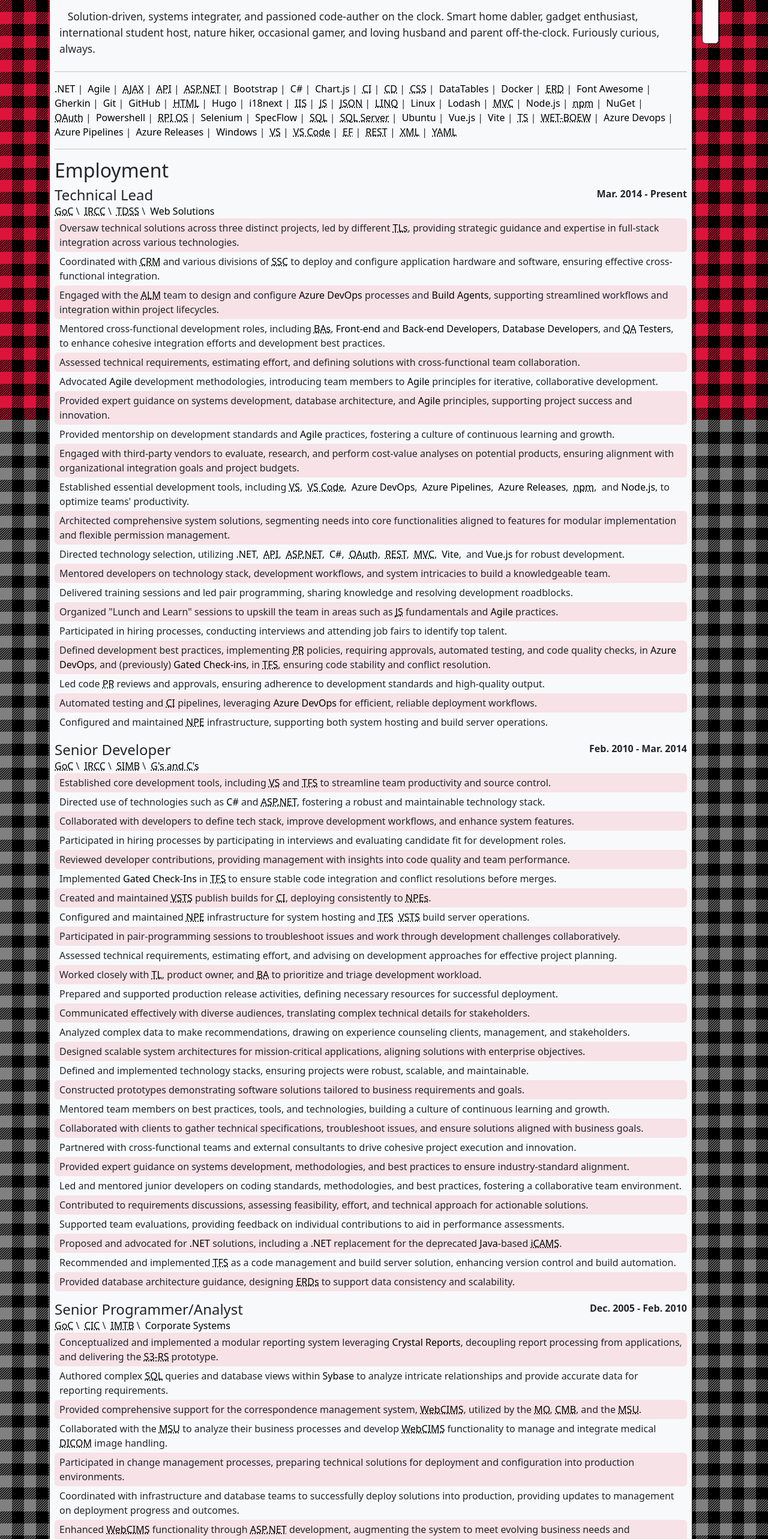
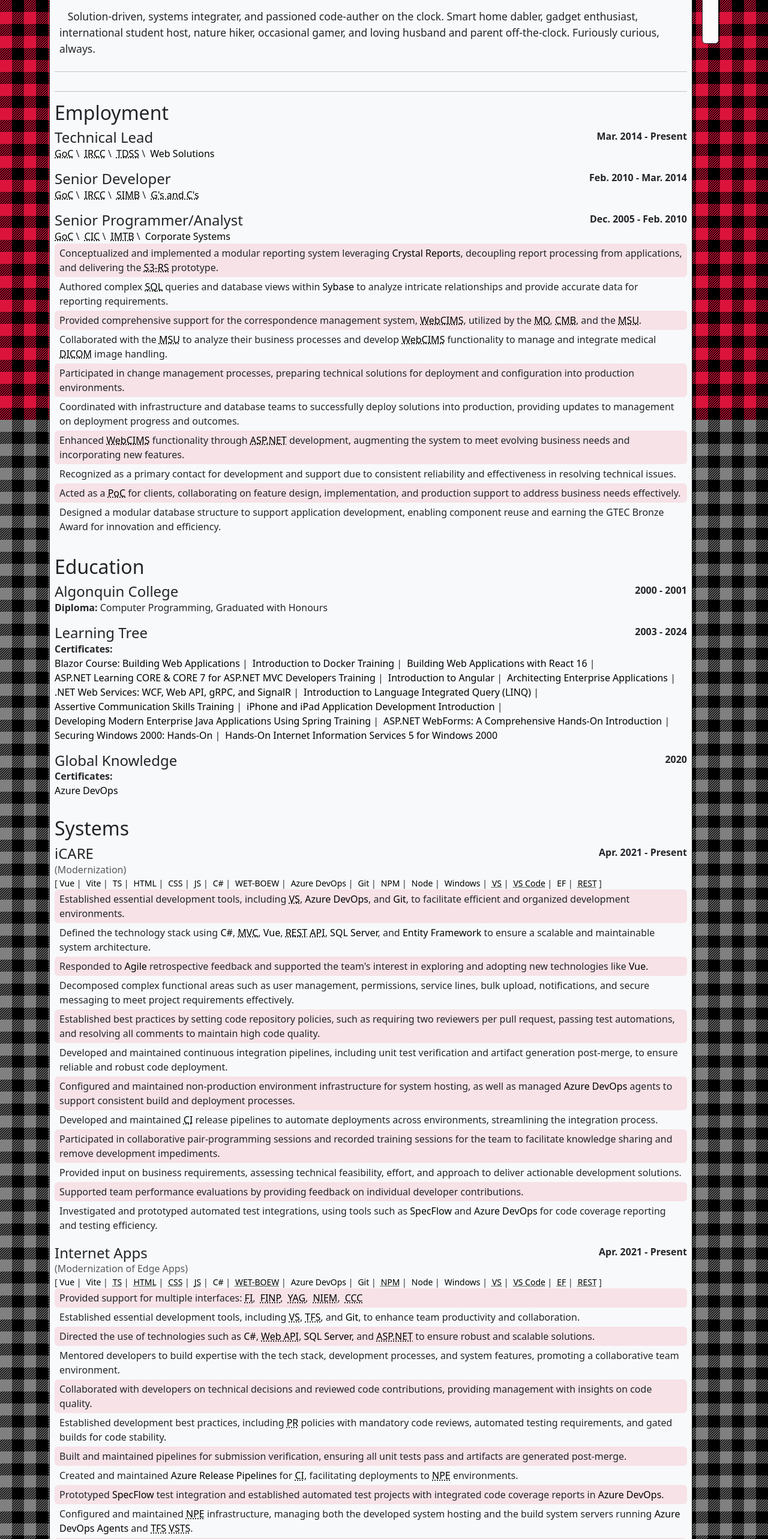
Before and after one commit to Scott-D-Hodgson/cv, a Vue app: page / in a window 1280 px wide. Shown: the part 100-2666 px from the top of the page at 60% size. Built offline with nearby package versions, Linux system fonts and the light colour scheme; some icons are missing.

Commit message:
Adjust focus to suppress

```diff
--- a/src/components/cv/Technologies.vue
+++ b/src/components/cv/Technologies.vue
@@ -5,7 +5,7 @@
 
 <template>
     <Section id="TechnologiesSection" icon="fa-code">
-        <TermList separator="' | '" :terms="[
+        <TermList :focusSuppress="true" separator="' | '" :terms="[
             { reference: 'dotnet', value: '.NET', focus: ['back-end', 'full-stack'] },
             { reference: 'agile', value: 'Agile', focus: ['cross-functional'] },
             { reference: 'ajax', acronym: 'AJAX', value: 'Asynchronous JavaScript and XML', focus: ['front-end', 'full-stack'] },
--- a/src/components/cv/systems/EdgeAppsModernization.vue
+++ b/src/components/cv/systems/EdgeAppsModernization.vue
@@ -3,6 +3,7 @@
 import FocusItem from '../../layout/FocusItem.vue';
 import System from '../../layout/System.vue';
 import TermList from '../../layout/TermList.vue';
+import Term from '../../layout/Term.vue';
 </script>
 
 <template>
--- a/src/components/layout/FocusItem.vue
+++ b/src/components/layout/FocusItem.vue
@@ -1,6 +1,5 @@
 <script setup lang="ts">
 import { useFocus } from '../../composables/useFocus';
-import { useDarkMode } from '../../composables/useDarkMode';
 import { computed, ref } from 'vue';
 
 export interface Props {
@@ -8,48 +7,28 @@
 };
 
 const props = defineProps<Props>();
-const darkMode = useDarkMode();
 const focus = useFocus();
 
-const oddHighlight = ref(computed(() => {
-    if (focus.get() === 'all') {
-        return darkMode.isOn() ? 'rgba(128, 128, 128, 0.2)' : 'rgba(220, 20, 60, 0.1)';
+const shown = ref(computed(() => {
+    if (props.focus === undefined) {
+        if (focus.get() === 'all') {
+            return true;
+        };
+        return false;
     };
-    return 'inherit';
-}));
-
-const markHighlight = ref(computed(() => {
-    if (focus.get() !== 'all') {
-        return darkMode.isOn() ? 'rgba(255, 255, 0, 0.2)' : 'rgba(255, 255, 0, 0.2)';
+    if (typeof props.focus === 'string' && props.focus.trim().toLowerCase() === focus.get()) {
+        return true;
+    } else if (props.focus.includes(focus.get())) {
+        return true;
     };
-    return 'inherit';
+    return false;
 }));
 </script>
 
 <template>
-    <li class="ps-2 pe-2 pt-1 pb-1 rounded" :class="{
-        'marked': focus.get() !== 'all' && props.focus !== undefined && props.focus.includes(focus.get())
-    }">
-        <template v-if="focus.get() !== 'all' && props.focus !== undefined && props.focus.includes(focus.get())">
-            <mark>
-                <slot></slot>
-            </mark>
-        </template>
-        <slot v-else></slot>
+    <li v-if="shown" class="ps-2 pe-2 pt-1 pb-1 rounded">
+        <slot></slot>
     </li>
 </template>
 
-<style scoped>
-li:nth-child(odd) {
-    background-color: v-bind('oddHighlight');
-}
-
-.marked {
-    background-color: v-bind('markHighlight');
-}
-
-mark {
-    padding: 0;
-    background: none;
-}
-</style>
+<style scoped></style>
--- a/src/components/layout/FocusList.vue
+++ b/src/components/layout/FocusList.vue
@@ -1,4 +1,12 @@
 <script setup lang="ts">
+import { useDarkMode } from '../../composables/useDarkMode';
+import { computed, ref } from 'vue';
+
+const darkMode = useDarkMode();
+
+const oddHighlight = ref(computed(() => {
+    return darkMode.isOn() ? 'rgba(128, 128, 128, 0.2)' : 'rgba(220, 20, 60, 0.1)';
+}));
 </script>
 
 <template>
@@ -12,4 +20,8 @@
     list-style-type: none;
     padding: 0;
 }
+
+ul > :deep(li:nth-child(odd)) {
+    background-color: v-bind('oddHighlight');
+}
 </style>
--- a/src/components/layout/TermList.vue
+++ b/src/components/layout/TermList.vue
@@ -1,29 +1,39 @@
 <script setup lang="ts">
-import { useDarkMode } from '../../composables/useDarkMode';
 import { useFocus } from '../../composables/useFocus';
 import Term, { ITerm } from '../layout/Term.vue';
-import { computed, ref } from 'vue';
 
 export interface Props {
     orientation?: 'horizontal' | 'vertical';
     separator?: string;
     prefixFinal?: string;
     terms: ITerm[];
-}
+    focusSuppress?: boolean;
+};
 
 const props = withDefaults(defineProps<Props>(), {
     orientation: 'horizontal',
-    separator: `' '`
+    separator: `' '`,
+    focusSuppress: false
 });
-const darkMode = useDarkMode();
 const focus = useFocus();
 
-const markHighlight = ref(computed(() => {
-    if (focus.get() !== 'all') {
-        return darkMode.isOn() ? 'rgba(255, 255, 0, 0.2)' : 'rgba(255, 255, 0, 0.2)';
+const show = (termFocus?: string | string[]) => {
+    if (!props.focusSuppress) {
+        return true;
     };
-    return 'inherit';
-}));
+    if (termFocus === undefined) {
+        if (focus.get() === 'all') {
+            return true;
+        };
+        return false;
+    };
+    if (typeof termFocus === 'string' && termFocus.trim().toLowerCase() === focus.get()) {
+        return true;
+    } else if (termFocus.includes(focus.get())) {
+        return true;
+    };
+    return false;
+};
 </script>
 
 <template>
@@ -32,20 +42,11 @@
         'list': orientation === 'vertical'
     }">
         <template v-for="term in props.terms">
-            <li :class="{
+            <li v-if="show(term.focus)" :class="{
                     'list-inline-item': orientation === 'horizontal',
                     'list-item': orientation === 'vertical'
                 }">
-                <template v-if="focus.get() !== 'all' && (term.focus !== undefined && focus.match(term.focus))">
-                    <mark class="p-0">
-                        <Term
-                            :reference="term.reference"
-                            :acronym="term.acronym"
-                            :value="term.value">
-                        </Term>
-                    </mark>
-                </template>
-                <Term v-else
+                <Term
                     :reference="term.reference"
                     :acronym="term.acronym"
                     :value="term.value">
@@ -67,9 +68,4 @@
 li:last-child::before {
     content: v-bind(prefixFinal)
 }
-
-mark {
-    padding: 0;
-    background-color: v-bind('markHighlight');
-}
 </style>
```
